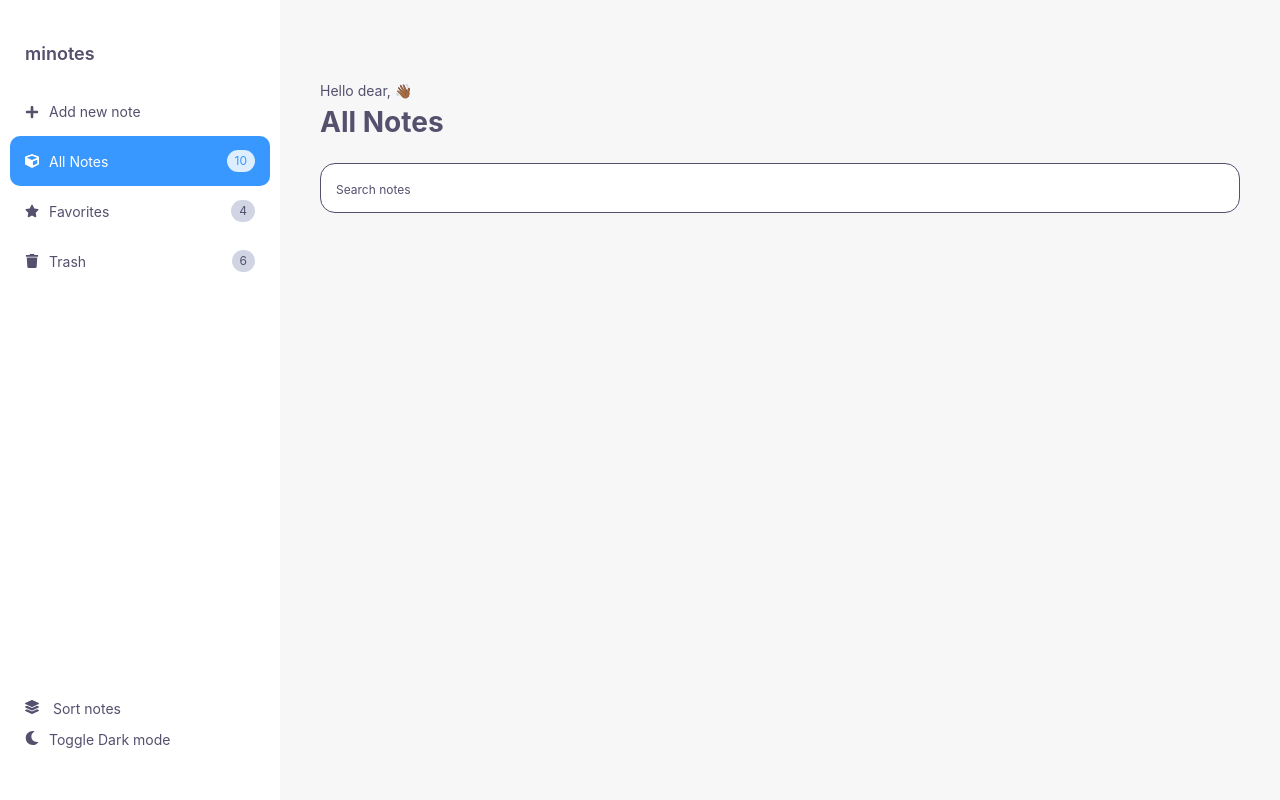
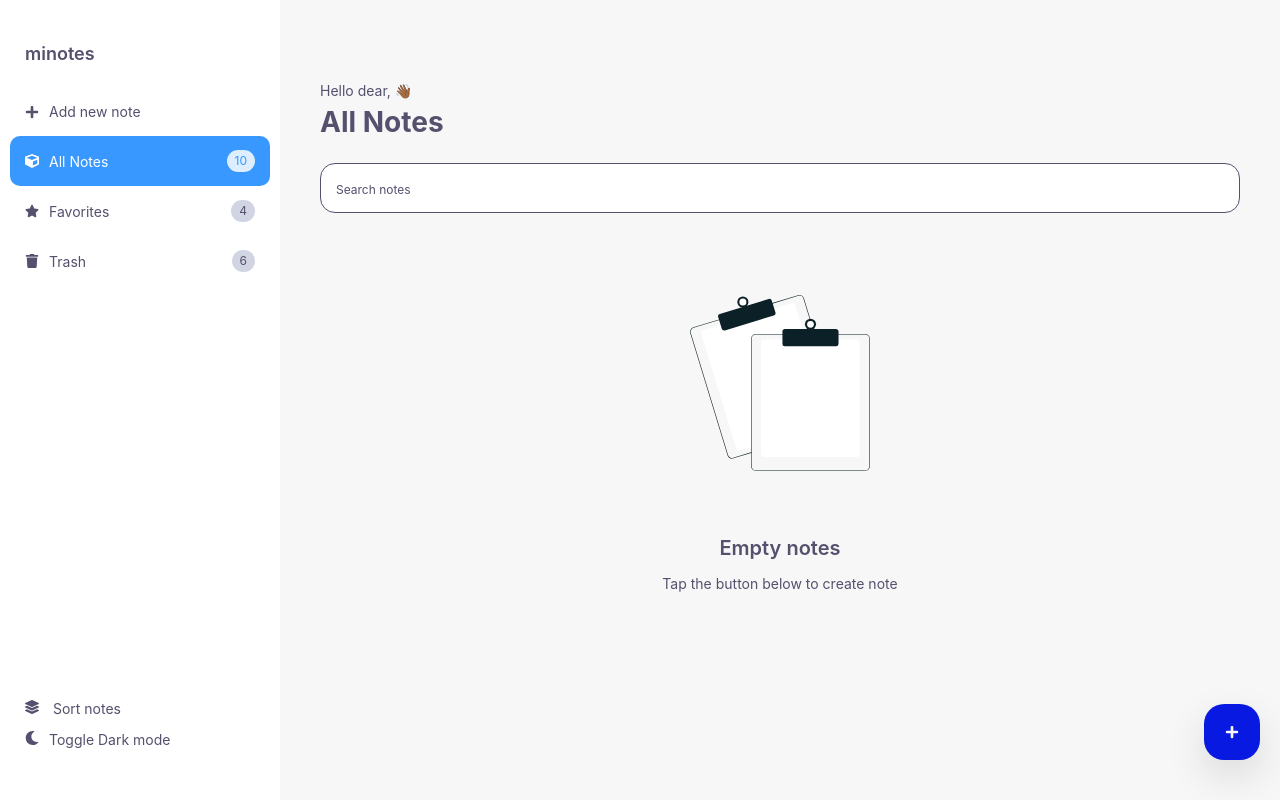
Before and after one commit to gzkdev/minote, a React (Create React App) app: page / in a window 1280 px wide. Built offline with nearby package versions, Linux system fonts and the light colour scheme.

Commit message:
added floating button component

```diff
--- a/src/Pages/Home.js
+++ b/src/Pages/Home.js
@@ -1,3 +1,5 @@
+import FloatingButton from "../components/FloatingButton"
+import Notes from "../components/Notes/Notes"
 import SearchBar from "../components/SearchBar/SearchBar"
 import HomeStyled from "../components/styled/home.styled"
 
@@ -7,6 +9,8 @@ const Home = () => {
             <span>Hello dear, 👋🏾</span>
             <h1>All Notes</h1>
             <SearchBar />
+            <Notes />
+            <FloatingButton />
         </HomeStyled>
     )
 }
--- a/src/components/EmptyState.jsx
+++ b/src/components/EmptyState.jsx
@@ -1,4 +1,3 @@
-import { Link } from "react-router-dom";
 import EmptyStateImage from "../assets/images/empty-state.svg";
 import { EmptyStateStyled } from "./styled";
 
@@ -6,9 +5,8 @@ function EmptyState() {
   return (
     <EmptyStateStyled>
       <img src={EmptyStateImage} alt="No notes created yet" />
-      <h3>Empty notes</h3>
+      <div className="title">Empty notes</div>
       <div>Tap the button below to create note</div>
-      <Link to="add_note">Add new note</Link>
     </EmptyStateStyled>
   );
 }
--- /dev/null
+++ b/src/components/FloatingButton.jsx
@@ -0,0 +1,47 @@
+import { Link } from "react-router-dom";
+import styled from "styled-components";
+import { FaPlus } from "react-icons/fa";
+
+const FloatingLinkStyled = styled.div`
+  --scale: 56px;
+  position: fixed;
+  right: 2rem;
+  bottom: 4rem;
+  display: flex;
+  flex-direction: column;
+  align-items: center;
+  width: var(--scale);
+  height: var(--scale);
+  border-radius: 2rem;
+  color: var(--color-110);
+  background-color: var(--color-300);
+  transition: background-color 200ms;
+  box-shadow: 0 16px 40px rgba(0, 0, 0, 0.12);
+
+  &:hover {
+    background-color: var(--color-700);
+  }
+
+  & a {
+    position: absolute;
+    width: 100%;
+    height: 100%;
+    display: flex;
+    align-items: center;
+    justify-content: center;
+    text-decoration: none;
+    color: inherit;
+  }
+`;
+
+const FloatingButton = () => {
+  return (
+    <FloatingLinkStyled>
+      <Link to="/add-note" title="Add new note">
+        <FaPlus />
+      </Link>
+    </FloatingLinkStyled>
+  );
+};
+
+export default FloatingButton;
--- a/src/components/Notes/Notes.jsx
+++ b/src/components/Notes/Notes.jsx
@@ -1,5 +1,5 @@
 import { useContext } from "react";
-import NotesContext from "../../NotesContext";
+import { NotesContext } from "../../NotesContext";
 import NoteItem from "./NoteItem";
 import EmptyState from "../EmptyState";
 import NotesContainer from "./NotesContainer";
@@ -8,7 +8,8 @@ function Notes() {
   const { notes, searchText, notesArrangement } = useContext(NotesContext);
   let NOTE_IDs = Object.keys(notes);
   let reversed_NOTE_IDs = Object.keys(notes).reverse();
-  const renderedNotes = (
+
+  const RENDERED_NOTES = (
     notesArrangement ? reversed_NOTE_IDs : NOTE_IDs
   ).filter((note) =>
     notes[note].title.toLowerCase().includes(searchText.toLowerCase())
@@ -19,8 +20,8 @@ function Notes() {
       {NOTE_IDs.length ? (
         <section>
           <NotesContainer>
-            {renderedNotes.length > 0
-              ? renderedNotes.map((id) => (
+            {RENDERED_NOTES.length > 0
+              ? RENDERED_NOTES.map((id) => (
                   <NoteItem key={id} data={notes[id]} />
                 ))
               : "No notes match your search"}
--- a/src/components/styled/EmptyState.styled.jsx
+++ b/src/components/styled/EmptyState.styled.jsx
@@ -2,35 +2,28 @@ import styled from "styled-components";
 
 const EmptyStateStyled = styled.div`
   max-width: 90%;
-  min-height: 80vh;
   display: flex;
   flex-direction: column;
   align-items: center;
   justify-content: center;
   margin: 0 auto;
   text-align: center;
+  margin-top: 8rem;
 
   & img {
     display: block;
-    width: 164px;
-    height: 164px;
+    width: 180px;
+    height: 180px;
     margin-bottom: 2rem;
     object-fit: contain;
     pointer-events: none;
   }
 
-  & a {
-    min-height: 48px;
-    text-decoration: none;
-    display: flex;
-    align-items: center;
-    justify-content: center;
-    color: var(--color-100);
-    background-color: var(--color-300);
-    padding: 0 2rem;
-    margin-top: 2rem;
+  & .title {
+    display: inline-block;
+    font-size: 2rem;
     font-weight: 600;
-    border-radius: 4px;
+    margin: 4rem auto 1rem;
   }
 `;
 
```
Also changed, not shown: src/components/AppContainer/AppContainer.jsx (deleted, +0 -13 lines).
